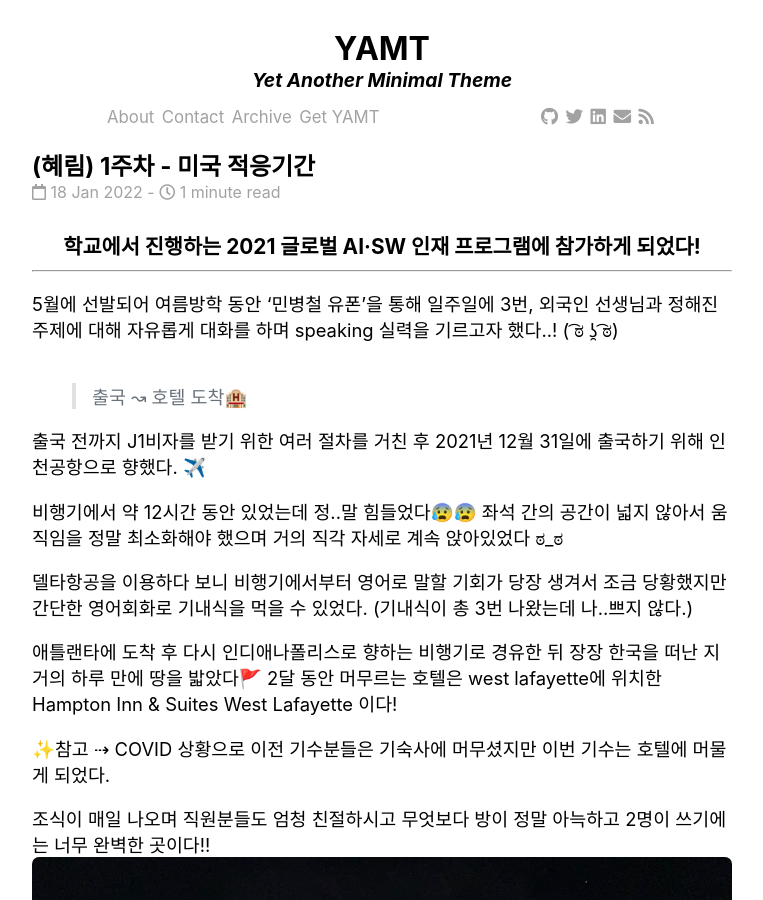
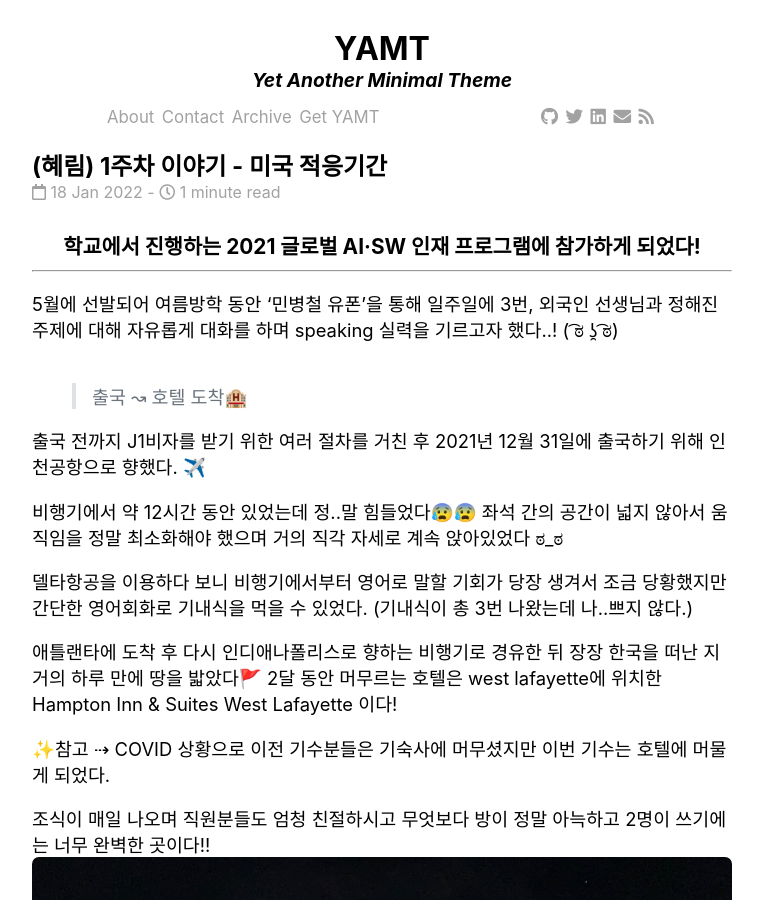
Before and after one commit to Bikini-city/Bikini-city.github.io, a Jekyll site: the page built from _posts/2022-01-18-1st-story-HR.md, in a window 1280 px wide and 900 px high. Shown: the whole window, without its empty margins (258-1021 px from the left). Built offline with Jekyll 4.4.1, drawn with Linux system fonts in a browser that asks for light colours; nearby versions of some CDN libraries; comment, search, counter and statistics services are not loaded.

Commit message:
[docs] 1주차 내용 수정

```diff
--- a/_posts/2022-01-18-1st-week-HR.md
+++ b/_posts/2022-01-18-1st-story-HR.md
@@ -1,10 +1,10 @@
 ---
-title: (혜림) 1주차 - 미국 적응기간
+title: (혜림) 1주차 이야기 - 미국 적응기간
 layout: post
 categories: [Purdue]
 image: /assets/img/hearim/school.png
-description: "1st week in purdue"
-customexcerpt: "1st week in purdue"
+description: "1st story in purdue"
+customexcerpt: "1st story in purdue"
 ---
 
 #### <center> 학교에서 진행하는 2021 글로벌 AI·SW 인재 프로그램에 참가하게 되었다!</center>
```
